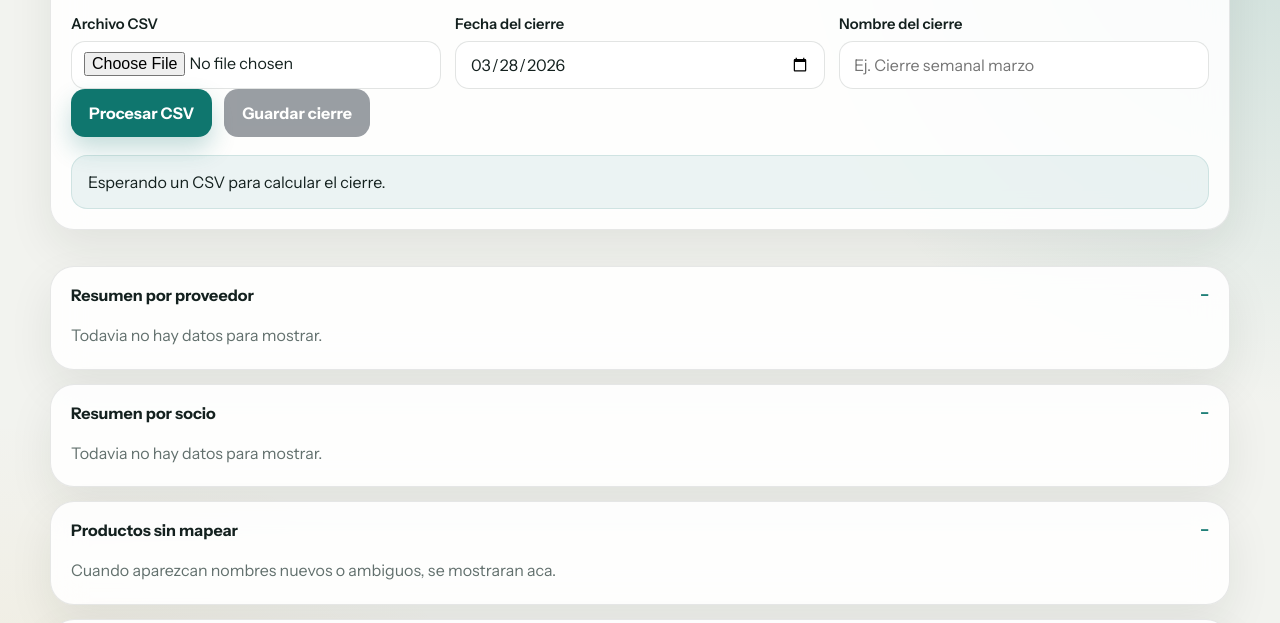
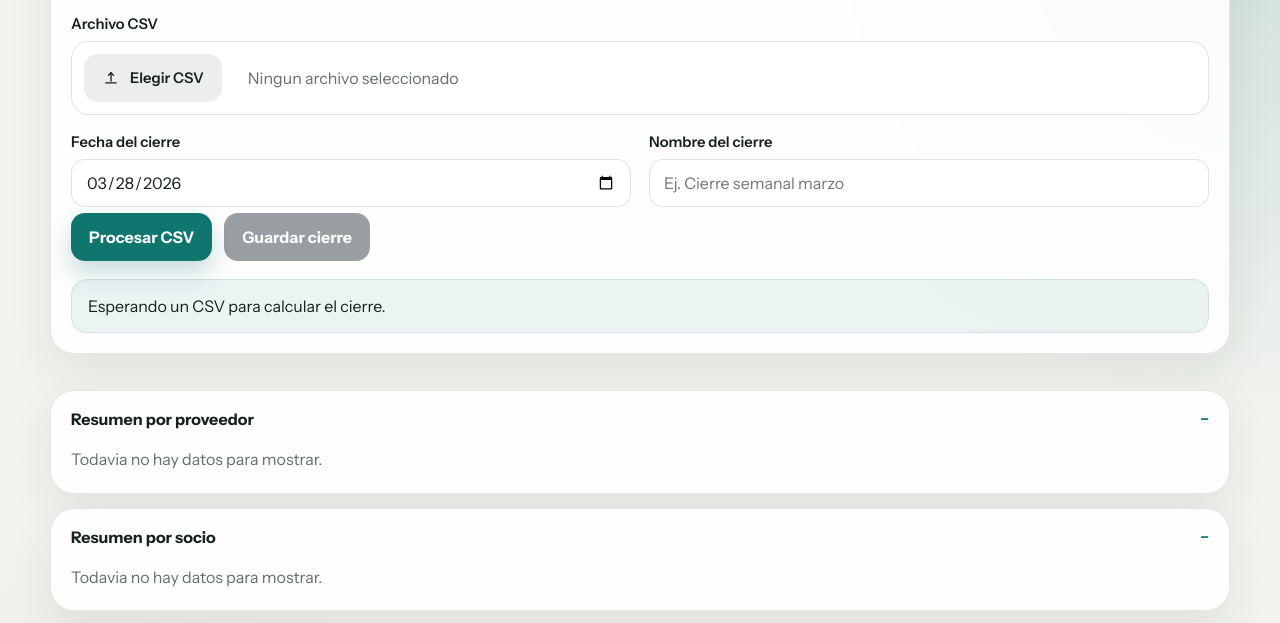
Before and after one commit to Gastonmaluff/cierres-mimar-textiles, a website: page index.html in a window 1280 px wide. Shown: the part 101-724 px from the top of the page. Drawn offline with Linux system fonts and the light colour scheme; no server answers.

Commit message:
Mejorar UI de carga de CSV y acciones

```diff
--- a/index.html
+++ b/index.html
@@ -10,7 +10,7 @@
       href="https://fonts.googleapis.com/css2?family=Instrument+Sans:wght@400;500;600;700&family=Space+Grotesk:wght@500;700&display=swap"
       rel="stylesheet"
     />
-    <link rel="stylesheet" href="./styles.css?v=20260327a" />
+    <link rel="stylesheet" href="./styles.css?v=20260328a" />
   </head>
   <body>
     <div class="page-shell">
@@ -24,12 +24,31 @@
             <span id="firebaseStatus" class="status-pill">Conectando Firebase...</span>
           </div>
 
-          <div class="controls-grid">
-            <label class="field file-field">
+          <div class="controls-stack">
+            <div class="control-block">
+              <div class="field file-field">
                 <span>Archivo CSV</span>
-              <input id="csvInput" type="file" accept=".csv,text/csv" />
+                <div id="fileInputShell" class="file-picker-shell">
+                  <input id="csvInput" class="native-file-input" type="file" accept=".csv,text/csv" />
+                  <label for="csvInput" class="file-trigger">
+                    <span class="file-trigger-icon" aria-hidden="true">
+                      <svg viewBox="0 0 24 24" fill="none" stroke="currentColor" stroke-width="1.8" stroke-linecap="round" stroke-linejoin="round">
+                        <path d="M12 16V5"></path>
+                        <path d="M8.5 8.5 12 5l3.5 3.5"></path>
+                        <path d="M5 18.5h14"></path>
+                      </svg>
+                    </span>
+                    <span>Elegir CSV</span>
                   </label>
+                  <div id="selectedFileName" class="selected-file-name">
+                    Ningun archivo seleccionado
+                  </div>
+                </div>
+              </div>
+            </div>
 
+            <div class="control-block">
+              <div class="controls-meta-grid">
                 <label class="field">
                   <span>Fecha del cierre</span>
                   <input id="closureDateInput" type="date" />
@@ -44,7 +63,10 @@
                   />
                 </label>
               </div>
+            </div>
+          </div>
 
+          <div class="control-block actions-block">
             <div class="controls-actions">
               <button id="processButton" class="primary-button" type="button">
                 Procesar CSV
@@ -52,6 +74,7 @@
               <button id="saveClosureButton" class="secondary-button" type="button" disabled>
                 Guardar cierre
               </button>
+            </div>
           </div>
 
           <div id="appMessage" class="message-banner info">
@@ -179,6 +202,6 @@
       </main>
     </div>
 
-    <script type="module" src="./js/app.js?v=20260327a"></script>
+    <script type="module" src="./js/app.js?v=20260328a"></script>
   </body>
 </html>
--- a/js/app.js
+++ b/js/app.js
@@ -24,7 +24,7 @@ import { parseCsv } from "./utils/csv-parser.js";
 import { parseKyteSales } from "./utils/kyte-parser.js";
 import { normalizeKey, parseMoney, slugify } from "./utils/normalizers.js";
 
-const APP_VERSION = "2026-03-27a";
+const APP_VERSION = "2026-03-28a";
 const FIRESTORE_STEP_TIMEOUT_MS = 15000;
 
 const state = {
@@ -44,6 +44,8 @@ const state = {
 
 const elements = {
   csvInput: document.querySelector("#csvInput"),
+  selectedFileName: document.querySelector("#selectedFileName"),
+  fileInputShell: document.querySelector("#fileInputShell"),
   closureDateInput: document.querySelector("#closureDateInput"),
   closureNameInput: document.querySelector("#closureNameInput"),
   processButton: document.querySelector("#processButton"),
@@ -74,6 +76,17 @@ const elements = {
 function setMessage(text, type = "info") {
   elements.appMessage.className = `message-banner ${type}`;
   elements.appMessage.textContent = text;
+}
+
+function updateSelectedFileUi(fileName = "") {
+  if (!elements.selectedFileName || !elements.fileInputShell) {
+    return;
+  }
+
+  const hasFile = Boolean(fileName);
+  elements.selectedFileName.textContent = hasFile ? fileName : "Ningun archivo seleccionado";
+  elements.selectedFileName.classList.toggle("has-file", hasFile);
+  elements.fileInputShell.classList.toggle("has-file", hasFile);
 }
 
 function formatShortDate(value) {
@@ -840,6 +853,7 @@ async function processCsvText(text, fileName) {
   state.rawSales = parsedSales;
   state.manualAdjustments = [];
   state.sourceFileName = fileName || "archivo.csv";
+  updateSelectedFileUi(fileName || "");
   state.productCreationStatus = {};
   state.unmappedFormDrafts = {};
   state.productEditState = {};
@@ -1323,9 +1337,14 @@ function handleHistoryClick(event) {
 async function init() {
   console.info(`[app] Version cargada: ${APP_VERSION}`);
   elements.closureDateInput.value = new Date().toISOString().slice(0, 10);
+  updateSelectedFileUi("");
 
   elements.processButton.addEventListener("click", () => {
     handleProcessFile().catch((error) => setMessage(error.message, "error"));
+  });
+  elements.csvInput.addEventListener("change", () => {
+    const fileName = elements.csvInput.files?.[0]?.name || "";
+    updateSelectedFileUi(fileName);
   });
   if (elements.loadSampleButton) {
     elements.loadSampleButton.addEventListener("click", () => {
--- a/styles.css
+++ b/styles.css
@@ -86,6 +86,10 @@ select {
   gap: 12px;
 }
 
+.controls-actions {
+  margin-top: 2px;
+}
+
 .layout {
   display: grid;
   gap: 18px;
@@ -146,8 +150,25 @@ select {
   gap: 14px;
 }
 
+.controls-stack {
+  display: grid;
+  gap: 18px;
+  margin-top: 4px;
+}
+
+.control-block {
+  display: grid;
+  gap: 10px;
+}
+
 .controls-grid {
   grid-template-columns: repeat(auto-fit, minmax(210px, 1fr));
+}
+
+.controls-meta-grid {
+  display: grid;
+  gap: 18px;
+  grid-template-columns: repeat(auto-fit, minmax(240px, 1fr));
 }
 
 .field {
@@ -178,6 +199,102 @@ select {
 
 .file-field input {
   padding: 10px 12px;
+}
+
+.native-file-input {
+  position: absolute;
+  width: 1px;
+  height: 1px;
+  opacity: 0;
+  pointer-events: none;
+}
+
+.file-picker-shell {
+  display: flex;
+  align-items: center;
+  gap: 12px;
+  padding: 12px;
+  border: 1px solid rgba(20, 33, 31, 0.12);
+  border-radius: 18px;
+  background: rgba(255, 255, 255, 0.78);
+  transition:
+    border-color 180ms ease,
+    box-shadow 180ms ease,
+    background 180ms ease,
+    transform 180ms ease;
+}
+
+.file-picker-shell:hover {
+  border-color: rgba(15, 118, 110, 0.24);
+  box-shadow: 0 10px 26px rgba(15, 118, 110, 0.08);
+}
+
+.file-picker-shell.has-file {
+  border-color: rgba(15, 118, 110, 0.3);
+  background: rgba(15, 118, 110, 0.06);
+  box-shadow: 0 12px 28px rgba(15, 118, 110, 0.1);
+}
+
+.file-trigger {
+  display: inline-flex;
+  align-items: center;
+  gap: 10px;
+  min-height: 48px;
+  padding: 0 18px;
+  border-radius: 14px;
+  background: rgba(20, 33, 31, 0.08);
+  color: var(--ink);
+  font-weight: 700;
+  cursor: pointer;
+  white-space: nowrap;
+  transition:
+    background 180ms ease,
+    transform 180ms ease,
+    box-shadow 180ms ease;
+}
+
+.file-trigger:hover {
+  background: rgba(15, 118, 110, 0.12);
+  transform: translateY(-1px);
+}
+
+.file-trigger-icon {
+  display: inline-flex;
+  width: 18px;
+  height: 18px;
+}
+
+.file-trigger-icon svg {
+  width: 100%;
+  height: 100%;
+}
+
+.selected-file-name {
+  flex: 1;
+  min-width: 0;
+  display: flex;
+  align-items: center;
+  min-height: 48px;
+  padding: 0 14px;
+  border-radius: 14px;
+  background: var(--paper-strong);
+  color: var(--muted);
+  white-space: nowrap;
+  overflow: hidden;
+  text-overflow: ellipsis;
+  transition:
+    background 180ms ease,
+    color 180ms ease;
+}
+
+.selected-file-name.has-file {
+  color: var(--ink);
+  background: rgba(255, 255, 255, 0.94);
+  font-weight: 600;
+}
+
+.actions-block {
+  margin-top: 4px;
 }
 
 .primary-button,
@@ -641,6 +758,17 @@ pre {
     align-items: flex-start;
   }
 
+  .file-picker-shell {
+    flex-direction: column;
+    align-items: stretch;
+  }
+
+  .file-trigger,
+  .selected-file-name {
+    width: 100%;
+    justify-content: center;
+  }
+
   .dashboard {
     grid-template-columns: 1fr;
   }
```
Lines whose indentation alone changed are shown as unchanged.
